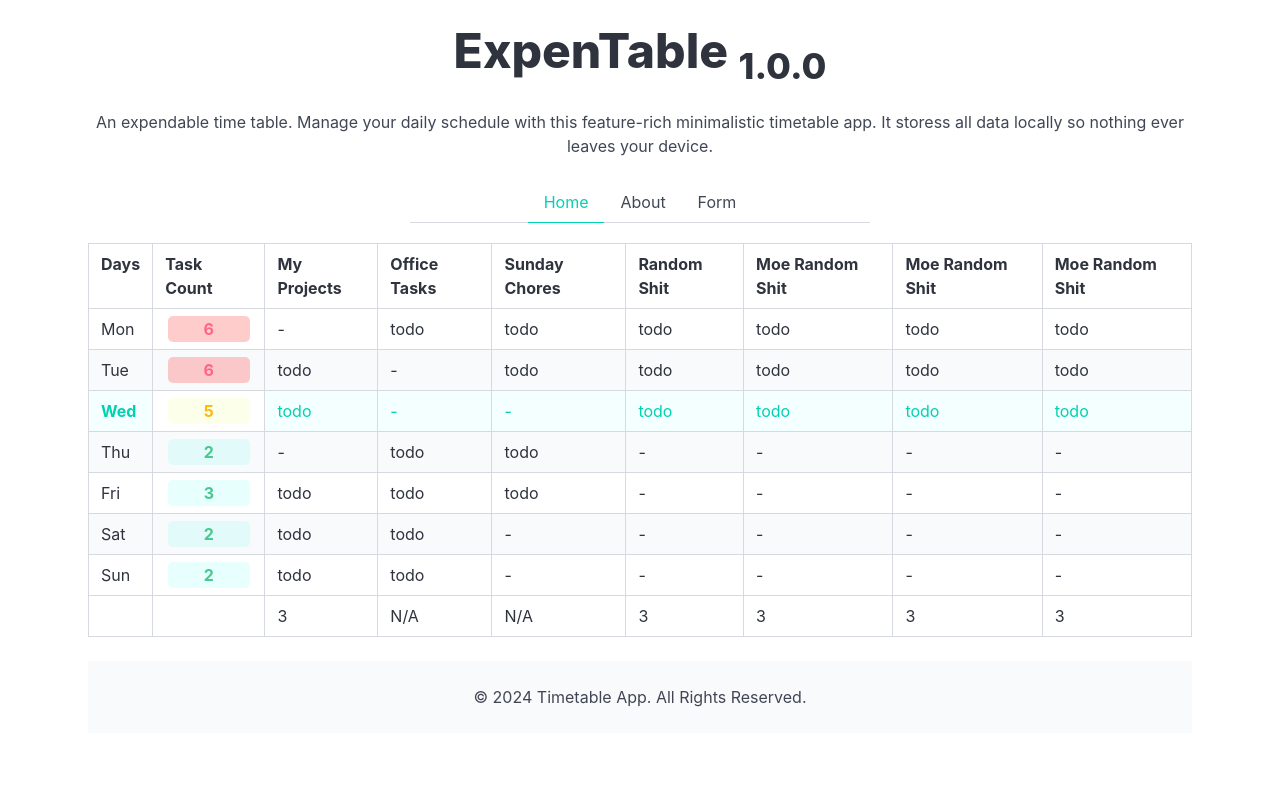
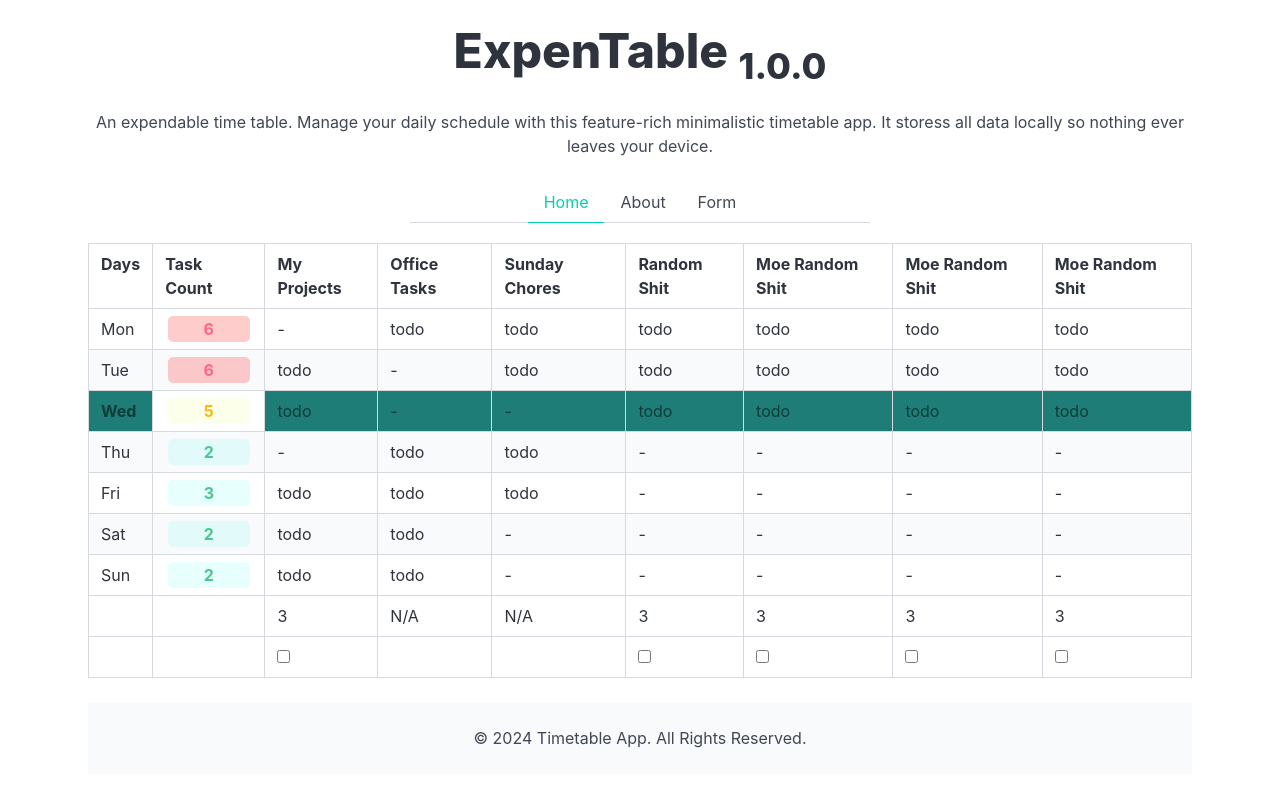
Before and after one commit to Blankscreen-exe/ExpenTable, a React (Vite) app: page / in a window 1280 px wide. Shown: the top 786 px of the page. Built offline with nearby package versions, Linux system fonts and the light colour scheme.

Commit message:
add task done status

```diff
--- a/src/components/home/cells/TaskCell.jsx
+++ b/src/components/home/cells/TaskCell.jsx
@@ -2,15 +2,20 @@ import React from 'react'
 import PropTypes from 'prop-types'
 
 // helper
-import {getTodayDay} from '../../../helpers'
+import {getTodayDay, combineClassNames} from '../../../helpers'
 
 function TaskCell(props) {
-  const {value, day} = props;
+  const {value, day, isDone} = props;
 
   let isItToday = getTodayDay()===day.toLowerCase();
 
+  let classList = combineClassNames(
+    isItToday ? 'has-text-primary it-is-today' : '',
+    isDone ? 'task-done' : ''
+  )
+
   return (
-    <td className={isItToday ? 'has-text-primary it-is-today' : ''}>{value}</td>
+    <td className={classList}>{value}</td>
   )
 }
 
--- a/src/components/home/index.jsx
+++ b/src/components/home/index.jsx
@@ -15,8 +15,19 @@ import AllottedTimeCell from "./cells/AllottedTimeCell";
 function Home() {
     const [taskCategory, setTaskCategory] = useState([]);
     const {itemNames, itemCount, choreList} = getTableStats(tableData);
+    const [taskCompleted, setTaskCompleted] = useState({})
+    const today = new Date().getDay();
 
-    const today = new Date().getDay();
+    console.log(taskCompleted)
+
+    const handleTaskDoneChange = (event, task_id) => {
+      setTaskCompleted(prevState => {
+        return {
+        ...prevState,
+        [task_id]:event.target.checked
+        }
+      })
+    }
 
   return (
         <div className="table-container is-flex is-justify-content-center mr-5 ml-5">
@@ -36,10 +47,12 @@ function Home() {
                         <DayCell value={toTitleCase(day)} />
                         <TaskCountCell value={itemCount[day]}/>
                         {choreList[day].map( (chore, ind) =>
-                            (<TaskCell key={ind}
-                                day={day}
-                                value={chore ? chore.title : "-"}
-                            />)
+                          (<TaskCell
+                              key={ind}
+                              day={day}
+                              value={chore ? chore.title : "-"}
+                              isDone={chore?.task_id && taskCompleted[chore.task_id] ? true : false }
+                          />)
                         )}
                     </tr>)
                 )}
@@ -54,6 +67,15 @@ function Home() {
                   />
                 ))}
               </tr>
+              <tr>
+                <td></td>
+                <td></td>
+                {choreList[getTodayDay()].map( (item, ind) => (
+                  <AllottedTimeCell key={ind}
+                    value={item ? <input type="checkbox" onChange={(e) => handleTaskDoneChange(e, item.task_id)} checked={taskCompleted[item.task_id] ? true : false} /> : ""}
+                  />
+                ))}
+              </tr>
             </tfoot>
           </table>
         </div>
--- a/src/helpers.jsx
+++ b/src/helpers.jsx
@@ -40,7 +40,8 @@ export function getTableStats(tableData) {
             item.days && (day in item.days) && itemCount[day]++;
 
             // get chores
-            item.days[day] ? choreList[day].push(item.days[day]) : choreList[day].push(null)
+            let task_id = item.id + '_' + day
+            item.days[day] ? choreList[day].push({...item.days[day], task_id}) : choreList[day].push(null)
         })
 
         // appConstants.days.map( (day, ind) => item.days[day] ? choreList[day].push(item.days[day]) : choreList[day].push(null) )
--- a/src/index.css
+++ b/src/index.css
@@ -76,7 +76,8 @@ button:focus-visible {
 /* Cells */
 
 .it-is-today {
-  background-color: rgba(157, 255, 250, 0.117) !important;
+  background-color: rgba(15, 116, 111, 0.932) !important;
+  color: rgba(14, 55, 53, 0.932) !important;
 }
 
 /* Task Priority */
@@ -123,3 +124,8 @@ button:focus-visible {
   margin-top: 6px;
   margin-bottom: 6px;
 }
+
+.task-done {
+  background-color: rgba(51, 177, 173, 0.339) !important;
+  color: rgb(255, 255, 255) !important;
+}
```
